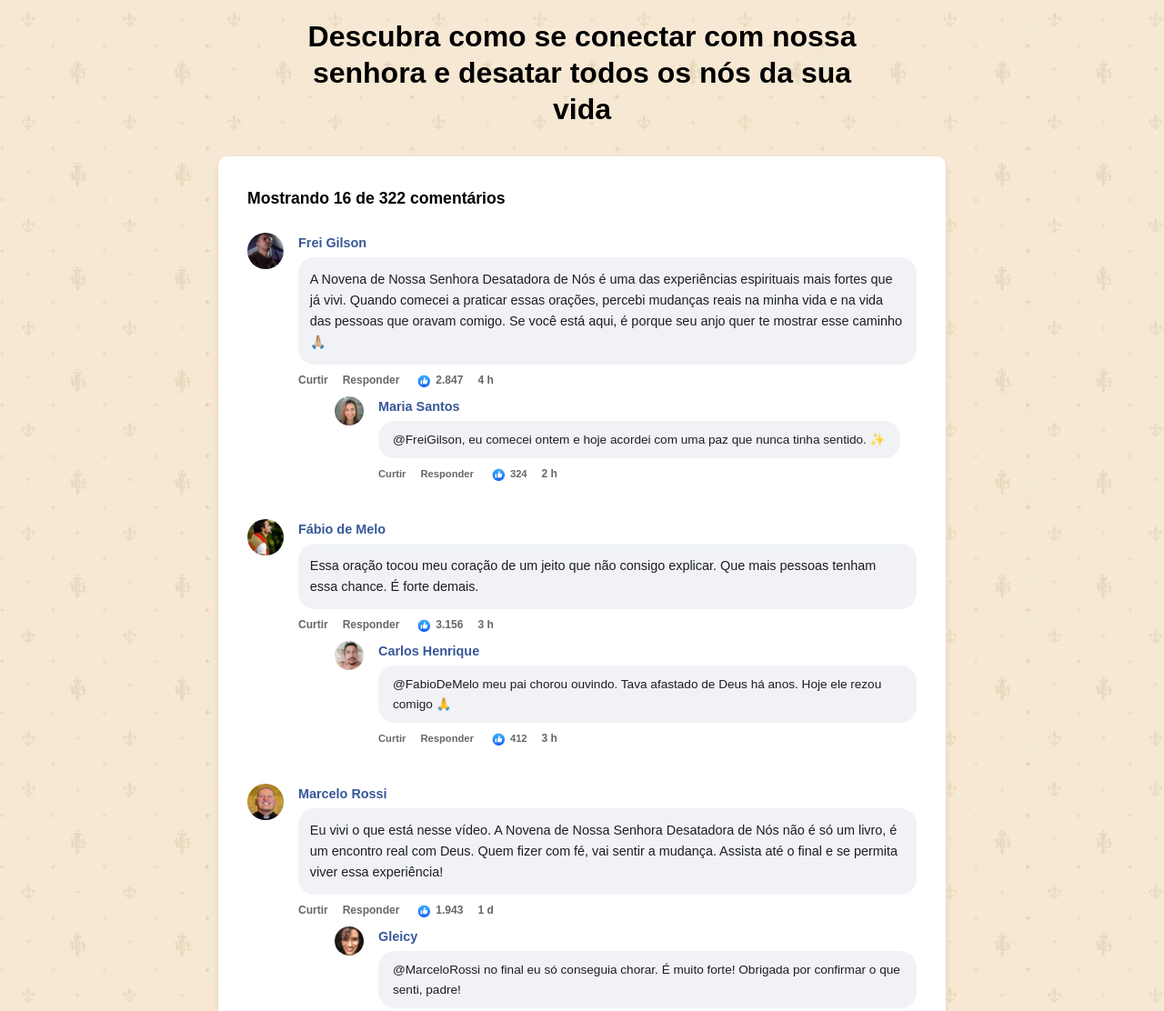
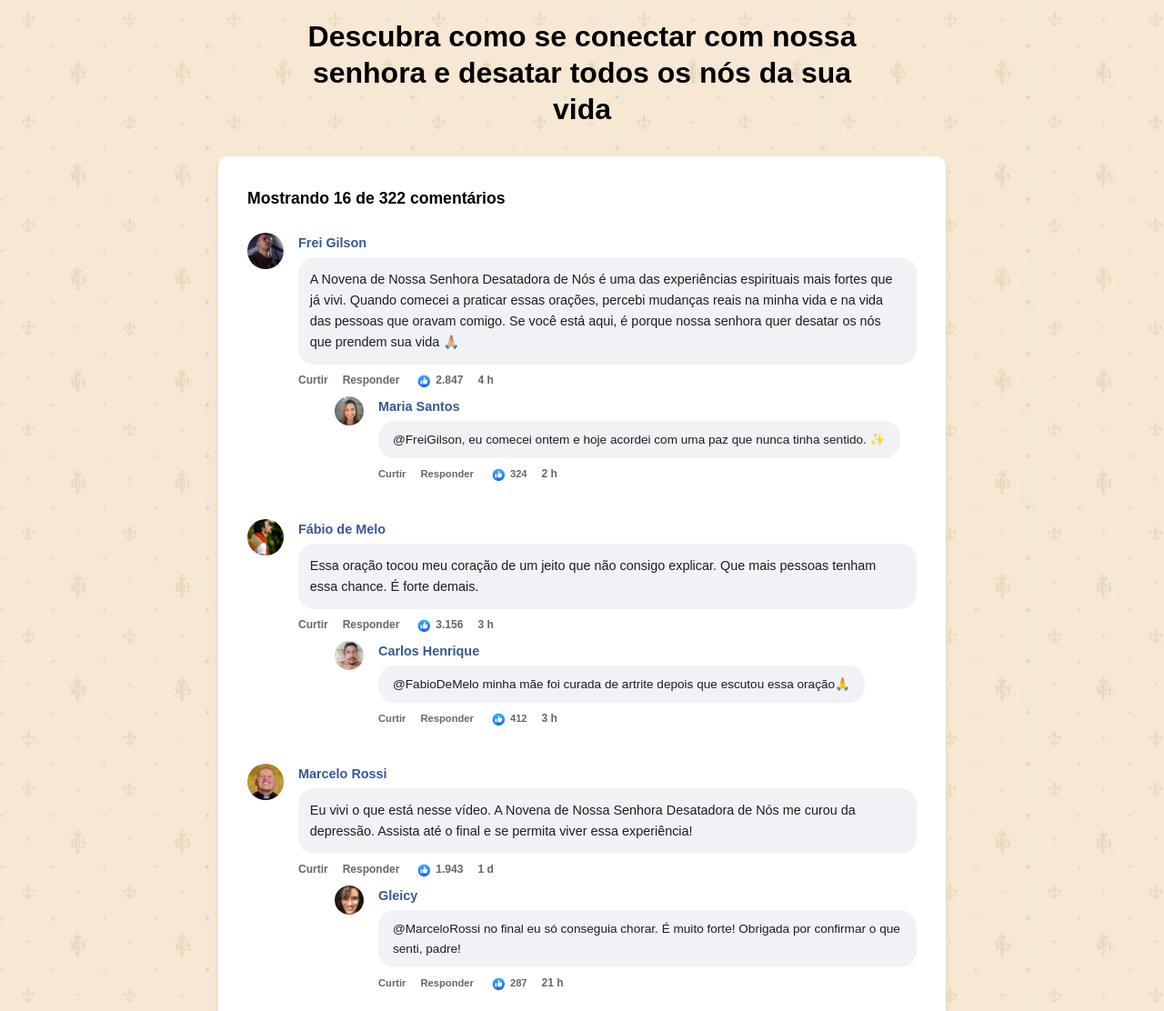
Before and after one commit to Quaresma-PP/blackmediasleuth.site, a plain HTML site: page vsl/index.html in a window 1280 px wide. Shown: the top 1112 px of the page at 91% size. Drawn offline with Linux system fonts and the light colour scheme; a script that the page names is missing.

Commit message:
Update index.html

```diff
--- a/vsl/index.html
+++ b/vsl/index.html
@@ -126,7 +126,7 @@
             </div>
             <div class="comment-content">
                 <div class="comment-author">Frei Gilson</div>
-                <div class="comment-text">A Novena de Nossa Senhora Desatadora de Nós é uma das experiências espirituais mais fortes que já vivi. Quando comecei a praticar essas orações, percebi mudanças reais na minha vida e na vida das pessoas que oravam comigo. Se você está aqui, é porque seu anjo quer te mostrar esse caminho 🙏🏼</div>
+                <div class="comment-text">A Novena de Nossa Senhora Desatadora de Nós é uma das experiências espirituais mais fortes que já vivi. Quando comecei a praticar essas orações, percebi mudanças reais na minha vida e na vida das pessoas que oravam comigo. Se você está aqui, é porque nossa senhora quer desatar os nós que prendem sua vida 🙏🏼</div>
                 <div class="comment-actions">
                     <span class="like-button" onclick="toggleLike(this)">Curtir</span>
                     <span>Responder</span>
@@ -183,7 +183,7 @@
                             </div>
                             <div class="comment-content">
                                 <div class="comment-author">Carlos Henrique</div>
-                                <div class="comment-text">@FabioDeMelo meu pai chorou ouvindo. Tava afastado de Deus há anos. Hoje ele rezou comigo 🙏</div>
+                                <div class="comment-text">@FabioDeMelo minha mãe foi curada de artrite depois que escutou essa oração🙏</div>
                                 <div class="comment-actions">
                                     <span class="like-button" onclick="toggleLike(this)">Curtir</span>
                                     <span>Responder</span>
@@ -206,7 +206,7 @@
             </div>
             <div class="comment-content">
                 <div class="comment-author">Marcelo Rossi</div>
-                <div class="comment-text">Eu vivi o que está nesse vídeo. A Novena de Nossa Senhora Desatadora de Nós não é só um livro, é um encontro real com Deus. Quem fizer com fé, vai sentir a mudança. Assista até o final e se permita viver essa experiência!</div>
+                <div class="comment-text">Eu vivi o que está nesse vídeo. A Novena de Nossa Senhora Desatadora de Nós me curou da depressão. Assista até o final e se permita viver essa experiência!</div>
                 <div class="comment-actions">
                     <span class="like-button" onclick="toggleLike(this)">Curtir</span>
                     <span>Responder</span>
@@ -362,7 +362,7 @@
             </div>
             <div class="comment-content">
                 <div class="comment-author">Tânia Souza</div>
-                <div class="comment-text">Tem alguém mais acordando às 3h pra orar? Eu tô! 🙋</div>
+                <div class="comment-text">Essa novena curou meu neto que tinha sopro no coração</div>
                 <div class="comment-actions">
                     <span class="like-button" onclick="toggleLike(this)">Curtir</span>
                     <span>Responder</span>
@@ -419,7 +419,7 @@
             </div>
             <div class="comment-content">
                 <div class="comment-author">Ricardo Pereira</div>
-                <div class="comment-text">Senti meu anjo tocando minha cabeça na oração de ontem às 3h! Que loucura! 🙌</div>
+                <div class="comment-text">Estava desempregado a meses e quando foi ontém recebi uma ligação de uma porta de emprego, nossa senhora fez isso por mim 🙌</div>
                 <div class="comment-actions">
                     <span class="like-button" onclick="toggleLike(this)">Curtir</span>
                     <span>Responder</span>
```
